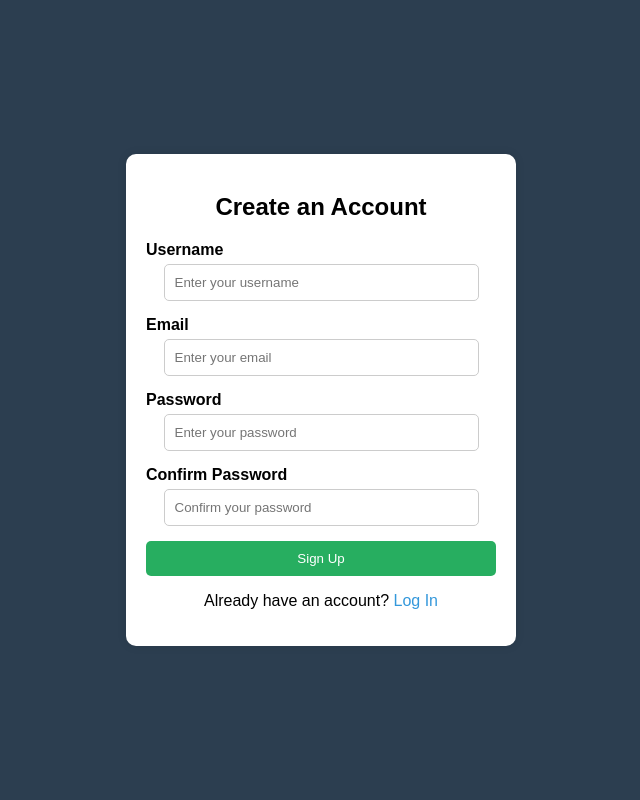
After one commit to Maruf346/Popcorn-Review, a Django app: page /signup/ in a window 1280 px wide. The commit adds this page. Shown: the whole page, without its empty margins (319-959 px from the left). Run offline with Django 5.2, Linux system fonts and the light colour scheme.

Commit message:
added signup and login pages

```diff
--- a/popcorn_review/popcorn_review/urls.py
+++ b/popcorn_review/popcorn_review/urls.py
@@ -17,7 +17,10 @@ Including another URLconf
 from django.contrib import admin
 from django.urls import path
 from reviews.views import search_movie, search_page, movie_detail, vote_review, home_page, about
-
+from reviews.views import login_page
+from reviews.views import signup_page
+from reviews.views import logout_user
+from django.contrib.auth import views as auth_views
 
 urlpatterns = [
     path('admin/', admin.site.urls),
@@ -27,4 +30,13 @@ urlpatterns = [
     path('api/vote/<int:review_id>/<str:vote_type>/', vote_review, name='vote_review'),
     path('', home_page, name='home_page'),  # for the homepage
     path('about/', about, name='about'),  # for the About page
+    path("login/", login_page, name="login"),
+    path("signup/", signup_page, name="signup"),
+    path('logout/', logout_user, name='logout'),
+
+     # Password Reset URLs
+    path('password-reset/', auth_views.PasswordResetView.as_view(), name='password_reset'),
+    path('password-reset/done/', auth_views.PasswordResetDoneView.as_view(), name='password_reset_done'),
+    path('password-reset-confirm/<uidb64>/<token>/', auth_views.PasswordResetConfirmView.as_view(), name='password_reset_confirm'),
+    path('password-reset-complete/', auth_views.PasswordResetCompleteView.as_view(), name='password_reset_complete'),
 ]
--- /dev/null
+++ b/popcorn_review/reviews/templates/signup.html
@@ -0,0 +1,125 @@
+{% load static %}
+<!DOCTYPE html>
+<html lang="en">
+
+<head>
+    <meta charset="UTF-8">
+    <meta name="viewport" content="width=device-width, initial-scale=1.0">
+    <title>Sign Up | PopcornReview</title>
+    <style>
+        body {
+            font-family: Arial, sans-serif;
+            background-color: #2c3e50;
+            display: flex;
+            justify-content: center;
+            align-items: center;
+            height: 100vh;
+            margin: 0;
+        }
+
+        .signup-container {
+            background: white;
+            padding: 20px;
+            border-radius: 10px;
+            width: 350px;
+            box-shadow: 0 0 10px rgba(0, 0, 0, 0.1);
+            text-align: center;
+        }
+
+        .signup-container h2 {
+            margin-bottom: 20px;
+        }
+
+        .input-group {
+            margin: 15px 0;
+            text-align: left;
+            display: flex;
+            flex-direction: column; /* Stack label and input vertically */
+            align-items: center;    /* Center horizontally */
+        }
+
+        .input-group label {
+            align-self: flex-start; /* Align label to the left */
+            margin-bottom: 5px;
+            font-weight: bold;
+        }
+
+        .input-group input {
+            width: 90%;  /* Input width within the card */
+            padding: 10px;
+            border: 1px solid #ccc;
+            border-radius: 5px;
+            box-sizing: border-box; /* Avoid overflow */
+        }
+        .signup-btn {
+            width: 100%;
+            background-color: #27ae60;
+            color: white;
+            border: none;
+            padding: 10px;
+            border-radius: 5px;
+            cursor: pointer;
+        }
+
+        .signup-btn:hover {
+            background-color: #219150;
+        }
+
+        .links {
+            margin-top: 10px;
+        }
+
+        .links a {
+            text-decoration: none;
+            color: #3498db;
+        }
+
+        .error {
+            color: red;
+        }
+    </style>
+</head>
+
+<body>
+    <div class="signup-container">
+        <h2>Create an Account</h2>
+
+        {% if messages %}
+            {% for message in messages %}
+                <p class="error">{{ message }}</p>
+            {% endfor %}
+        {% endif %}
+
+        <form method="post" action="{% url 'signup' %}">
+            {% csrf_token %}
+
+            <div class="input-group">
+                <label for="username">Username</label>
+                <input type="text" id="username" name="username" placeholder="Enter your username" required>
+            </div>
+
+            <div class="input-group">
+                <label for="email">Email</label>
+                <input type="email" id="email" name="email" placeholder="Enter your email" required>
+            </div>
+
+            <div class="input-group">
+                <label for="password">Password</label>
+                <input type="password" id="password" name="password" placeholder="Enter your password" required>
+            </div>
+
+            <div class="input-group">
+                <label for="password2">Confirm Password</label>
+                <input type="password" id="password2" name="password2" placeholder="Confirm your password" required>
+            </div>
+
+            <button type="submit" class="signup-btn">Sign Up</button>
+        </form>
+
+        <div class="links">
+            <p>Already have an account? <a href="{% url 'login' %}">Log In</a></p>
+        </div>
+    </div>
+</body>
+
+</html>
--- a/popcorn_review/reviews/views.py
+++ b/popcorn_review/reviews/views.py
@@ -11,6 +11,11 @@ from django.contrib.auth.decorators import login_required
 from .models import MovieReview
 from django.views.decorators.csrf import csrf_exempt
 from .models import MovieReview, ReviewVote
+from django.shortcuts import render, redirect
+from django.contrib.auth import authenticate, login
+from django.contrib import messages
+from django.contrib.auth.models import User
+from django.contrib.auth import logout
 
 
 TMDB_API_KEY = "5c479c251bf591218affcb56eea2816d"
@@ -125,3 +130,52 @@ def home_page(request):
 
 def about(request):
     return render(request, 'about.html')  # Render the about page template
+
+
+def login_page(request):
+    if request.method == "POST":
+        username = request.POST["username"]
+        password = request.POST["password"]
+        user = authenticate(request, username=username, password=password)
+
+        if user is not None:
+            login(request, user)
+            return redirect("home_page")  # Redirect to the homepage
+        else:
+            messages.error(request, "Invalid username or password")
+
+    return render(request, "login.html")
+
+
+def signup_page(request):
+    if request.method == "POST":
+        username = request.POST["username"]
+        email = request.POST["email"]
+        password = request.POST["password"]
+        password2 = request.POST["password2"]
+
+        # Check if passwords match
+        if password != password2:
+            messages.error(request, "Passwords do not match.")
+            return render(request, "signup.html")
+
+        # Check if username is taken
+        if User.objects.filter(username=username).exists():
+            messages.error(request, "Username is already taken.")
+            return render(request, "signup.html")
+
+        # Check if email is already registered
+        if User.objects.filter(email=email).exists():
+            messages.error(request, "Email is already registered.")
+            return render(request, "signup.html")
+
+        # Create and login the user
+        user = User.objects.create_user(username=username, email=email, password=password)
+        login(request, user)
+        return redirect("home_page")  # Redirect to homepage
+
+    return render(request, "signup.html")
+
+def logout_user(request):
+    logout(request)
+    return redirect('login')  # Redirect to the homepage or login page after logout
```
Also changed, not shown: popcorn_review/reviews/templates/login.html (added, +86 -0 lines), popcorn_review/reviews/templates/movie_detail.html (+15 -8 lines), popcorn_review/reviews/templates/navigation.html (+8 -0 lines), popcorn_review/db.sqlite3.
